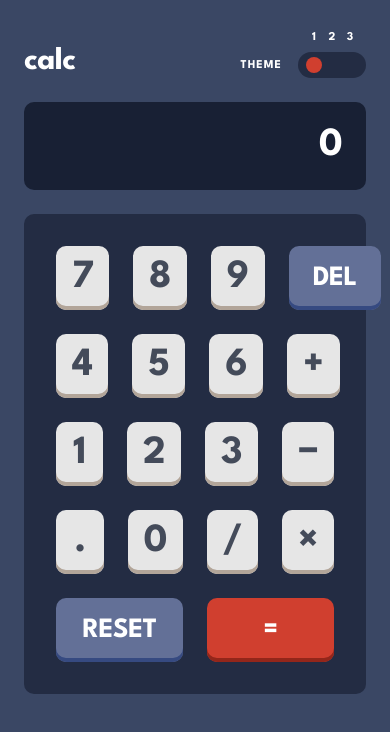
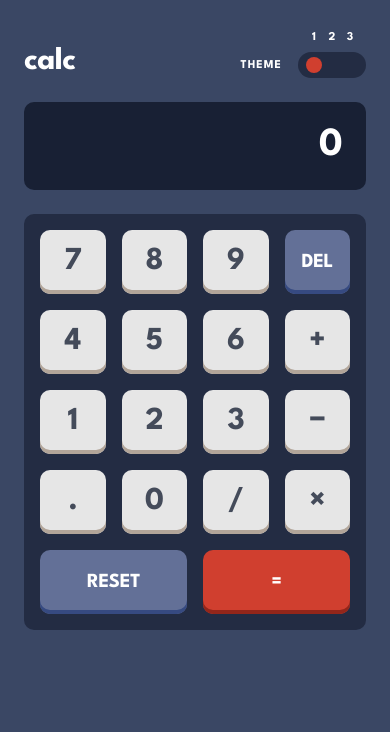
Before and after one commit to kim-fransson/calculator-v2, a Next.js app: page / in a window 390 px wide. Shown: the top 732 px of the page. Built offline with nearby package versions, Linux system fonts and the light colour scheme; no server answers.

Commit message:
Removed button padding to prevent overflow for mobile size

```diff
--- a/src/components/Button/Button.module.css
+++ b/src/components/Button/Button.module.css
@@ -12,15 +12,22 @@
 
 .type-1 {
   composes: button;
-  padding: var(--spacing-200);
+
   background: var(--color-type-1);
   box-shadow: inset 0 -4px 0 var(--color-type-1-shadow);
   color: var(--color-type-1-text);
-  font-family: var(--text-preset-2-family);
+  font-family: var(--text-preset-3-family);
+  font-weight: var(--text-preset-3-weight);
+  font-size: var(--text-preset-3-size);
+  line-height: var(--text-preset-3-line-height);
+  letter-spacing: var(--text-preset-3-letter-spacing);
+
+  @media (min-width: 48rem) {
     font-weight: var(--text-preset-2-weight);
     font-size: var(--text-preset-2-size);
     line-height: var(--text-preset-2-line-height);
     letter-spacing: var(--text-preset-2-letter-spacing);
+  }
 }
 
 .type-1:hover,
@@ -30,15 +37,21 @@
 
 .type-2 {
   composes: button;
-  padding: var(--spacing-200) var(--spacing-300);
   background: var(--color-type-2);
   box-shadow: inset 0 -4px 0 var(--color-type-2-shadow);
   color: var(--color-type-2-text);
-  font-family: var(--text-preset-4-family);
+  font-family: var(--text-preset-5-family);
+  font-weight: var(--text-preset-5-weight);
+  font-size: var(--text-preset-5-size);
+  line-height: var(--text-preset-5-line-height);
+  letter-spacing: var(--text-preset-5-letter-spacing);
+
+  @media (min-width: 48rem) {
     font-weight: var(--text-preset-4-weight);
     font-size: var(--text-preset-4-size);
     line-height: var(--text-preset-4-line-height);
     letter-spacing: var(--text-preset-4-letter-spacing);
+  }
 }
 
 .type-2:hover,
@@ -48,15 +61,21 @@
 
 .type-3 {
   composes: button;
-  padding: var(--spacing-200) var(--spacing-300);
   background: var(--color-type-3);
   box-shadow: inset 0 -4px 0 var(--color-type-3-shadow);
   color: var(--color-type-3-text);
-  font-family: var(--text-preset-4-family);
+  font-family: var(--text-preset-5-family);
+  font-weight: var(--text-preset-5-weight);
+  font-size: var(--text-preset-5-size);
+  line-height: var(--text-preset-5-line-height);
+  letter-spacing: var(--text-preset-5-letter-spacing);
+
+  @media (min-width: 48rem) {
     font-weight: var(--text-preset-4-weight);
     font-size: var(--text-preset-4-size);
     line-height: var(--text-preset-4-line-height);
     letter-spacing: var(--text-preset-4-letter-spacing);
+  }
 }
 
 .type-3:hover,
--- a/src/components/Keypad/Keypad.module.css
+++ b/src/components/Keypad/Keypad.module.css
@@ -1,21 +1,33 @@
 .keypad {
   display: flex;
   flex-direction: column;
-  padding: var(--spacing-400);
+  padding: var(--spacing-200);
   background: var(--color-type-1-background);
   border-radius: 0.625rem;
+
+  @media (min-width: 48rem) {
+    padding: var(--spacing-400);
+  }
 }
 
 .rows {
   display: flex;
   flex-direction: column;
-  gap: var(--spacing-300);
+  gap: var(--spacing-200);
+
+  @media (min-width: 48rem) {
+    gap: var(--spacing-300);
+  }
 }
 
 .row {
   display: grid;
   grid-template-columns: repeat(4, 1fr);
-  gap: var(--spacing-300);
+  gap: var(--spacing-200);
+
+  @media (min-width: 48rem) {
+    gap: var(--spacing-300);
+  }
 }
 
 .wide {
```
Lines whose indentation alone changed are shown as unchanged.
